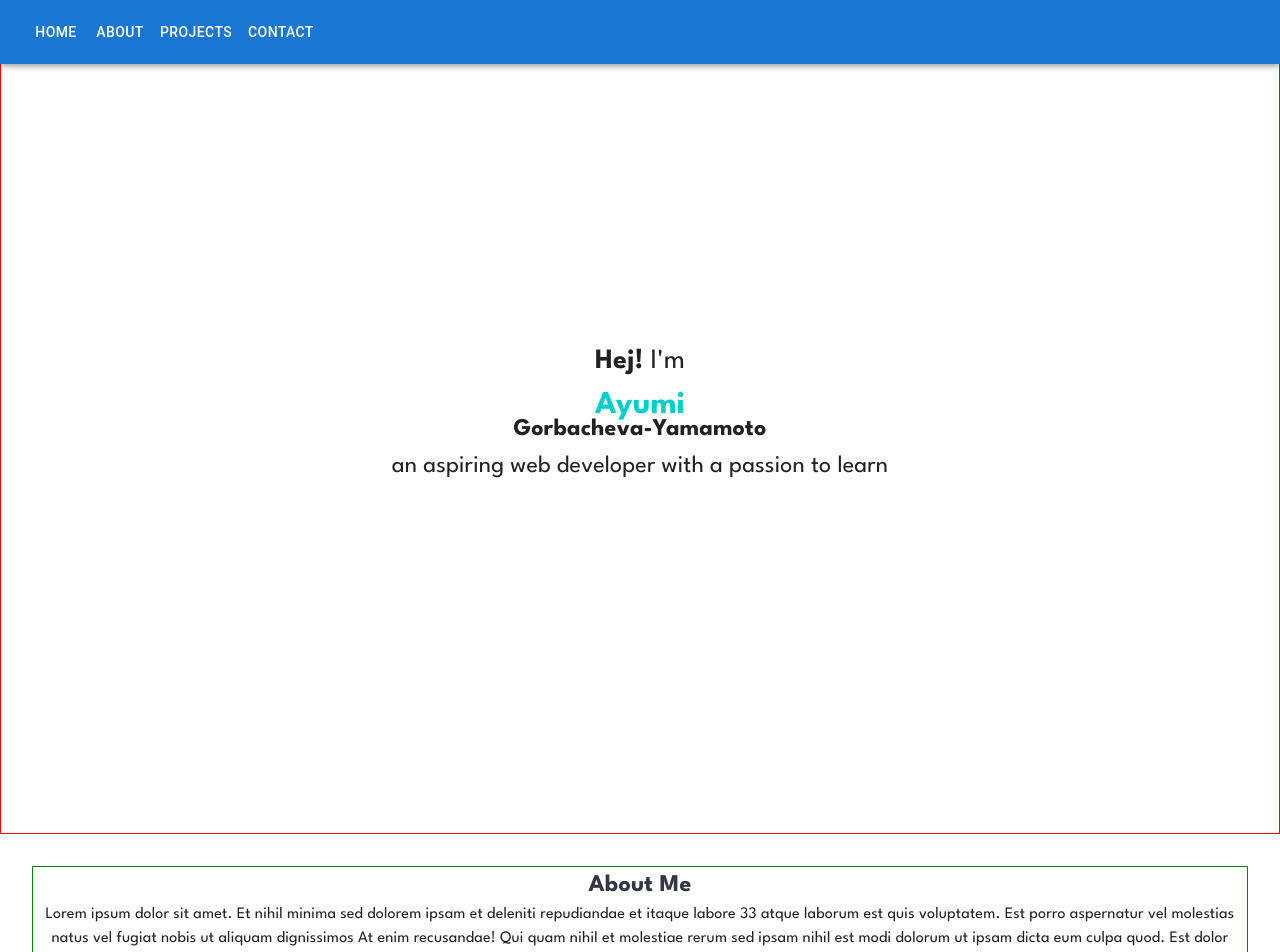
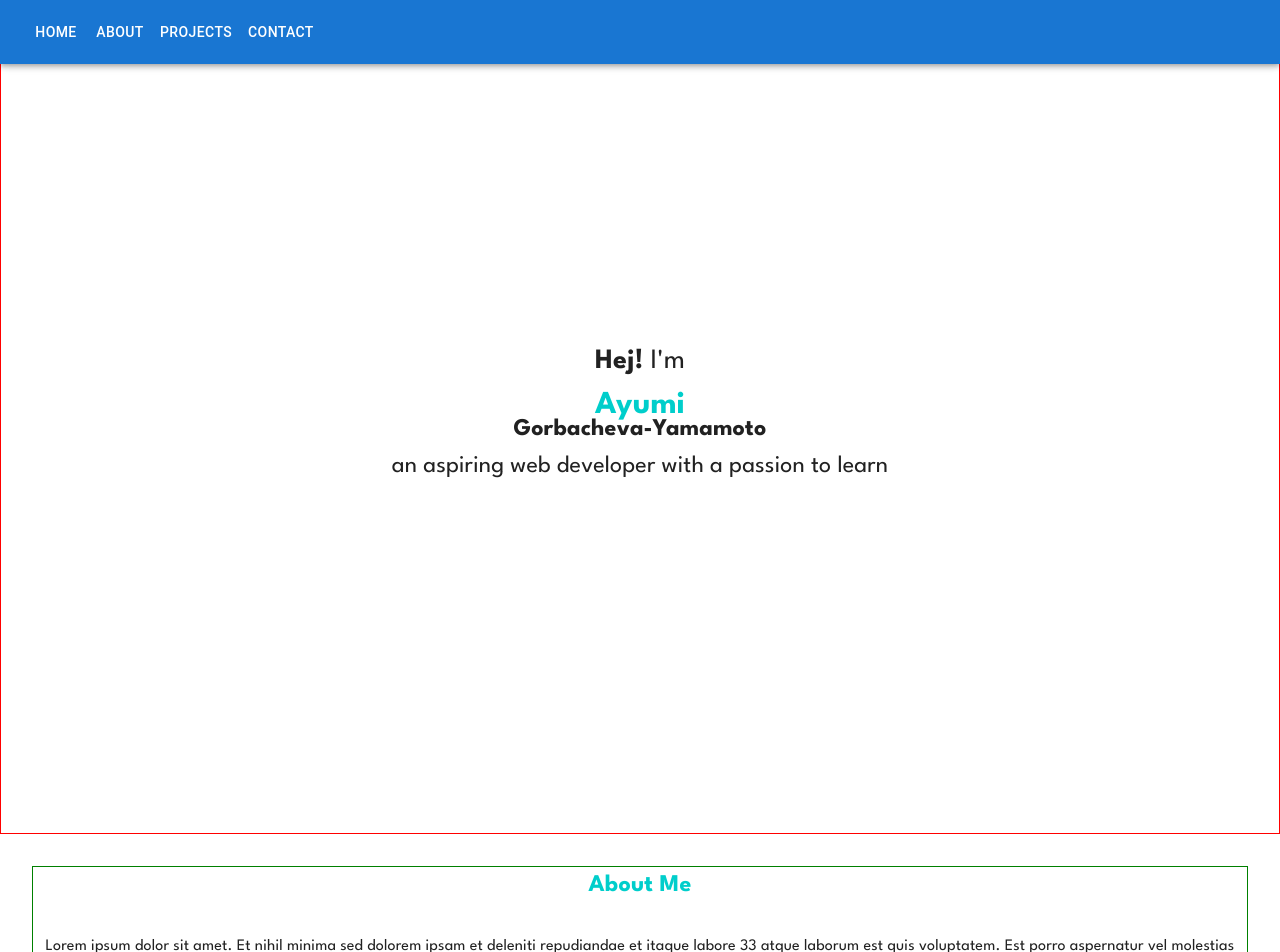
Before and after one commit to agorbacheva-y/agorbacheva-portfolio, a React (Create React App) app: page / in a window 1280 px wide. Shown: the top 952 px of the page. Built offline with nearby package versions, Linux system fonts and the light colour scheme.

Commit message:
title css

```diff
--- a/src/styles/index.css
+++ b/src/styles/index.css
@@ -1 +1 @@
-@import url("https://fonts.googleapis.com/css2?family=League+Spartan:wght@400;700&display=swap");.body{margin:0;padding:0;font-family:"League Spartan",sans-serif;-webkit-font-smoothing:antialiased;-moz-osx-font-smoothing:grayscale}.center{display:-webkit-box;display:-ms-flexbox;display:flex;-webkit-box-orient:vertical;-webkit-box-direction:normal;-ms-flex-direction:column;flex-direction:column;-webkit-box-pack:center;-ms-flex-pack:center;justify-content:center;-webkit-box-align:center;-ms-flex-align:center;align-items:center;text-align:center;margin:1rem;max-width:100%;min-height:100vh}.home{border:1px solid red}.bold{font-weight:700}.first-name{color:#00CECB;font-size:2rem;font-weight:700;margin-bottom:-0.6rem}.last-name{font-size:1.5rem;font-weight:700}.title{color:#333745;font-weight:700;font-size:1.5rem}.aboutme{border:1px solid green;text-align:center;margin:2rem}
+@import url("https://fonts.googleapis.com/css2?family=League+Spartan:wght@400;700&display=swap");.body{margin:0;padding:0;font-family:"League Spartan",sans-serif;-webkit-font-smoothing:antialiased;-moz-osx-font-smoothing:grayscale}.center{display:-webkit-box;display:-ms-flexbox;display:flex;-webkit-box-orient:vertical;-webkit-box-direction:normal;-ms-flex-direction:column;flex-direction:column;-webkit-box-pack:center;-ms-flex-pack:center;justify-content:center;-webkit-box-align:center;-ms-flex-align:center;align-items:center;text-align:center;margin:1rem;max-width:100%;min-height:100vh}.home{border:1px solid red}.bold{font-weight:700}.first-name{color:#00CECB;font-size:2rem;font-weight:700;margin-bottom:-0.6rem}.last-name{font-size:1.5rem;font-weight:700}.title{color:#333745;font-weight:700;font-size:1.5rem;margin-bottom:2rem;position:relative;display:inline-block;color:#00CECB}.title:before{content:"";background-color:white;height:0.25em;width:calc(100% + 60px);position:absolute;bottom:0.15em;left:-10px;z-index:-1}.aboutme{border:1px solid green;text-align:center;margin:2rem}
--- a/src/styles/index.scss
+++ b/src/styles/index.scss
@@ -47,6 +47,21 @@
   color: v.$main-txt-color;
   font-weight: 700;
   font-size: 1.5rem;
+  margin-bottom: 2rem;
+  position: relative;
+  display: inline-block;
+  color: v.$main-color;
+}
+
+.title:before {
+  content: "";
+  background-color: white;
+  height: 0.25em;
+  width: calc( 100% + 60px );
+  position: absolute;
+  bottom: 0.15em;
+  left: -10px;
+  z-index: -1;
 }
 
 /* ABOUT ME */
```
Also changed, not shown: 2 other files (tests, documents, lock files or other folders).
